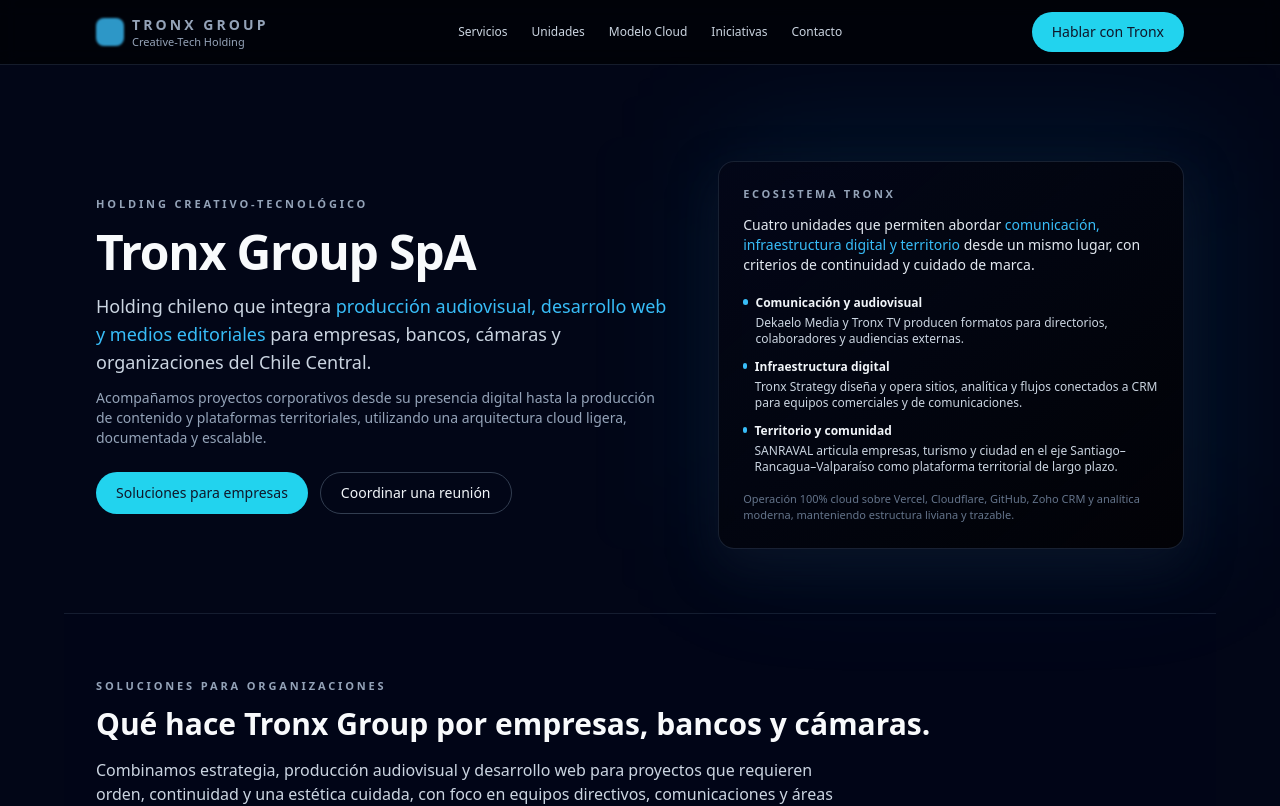
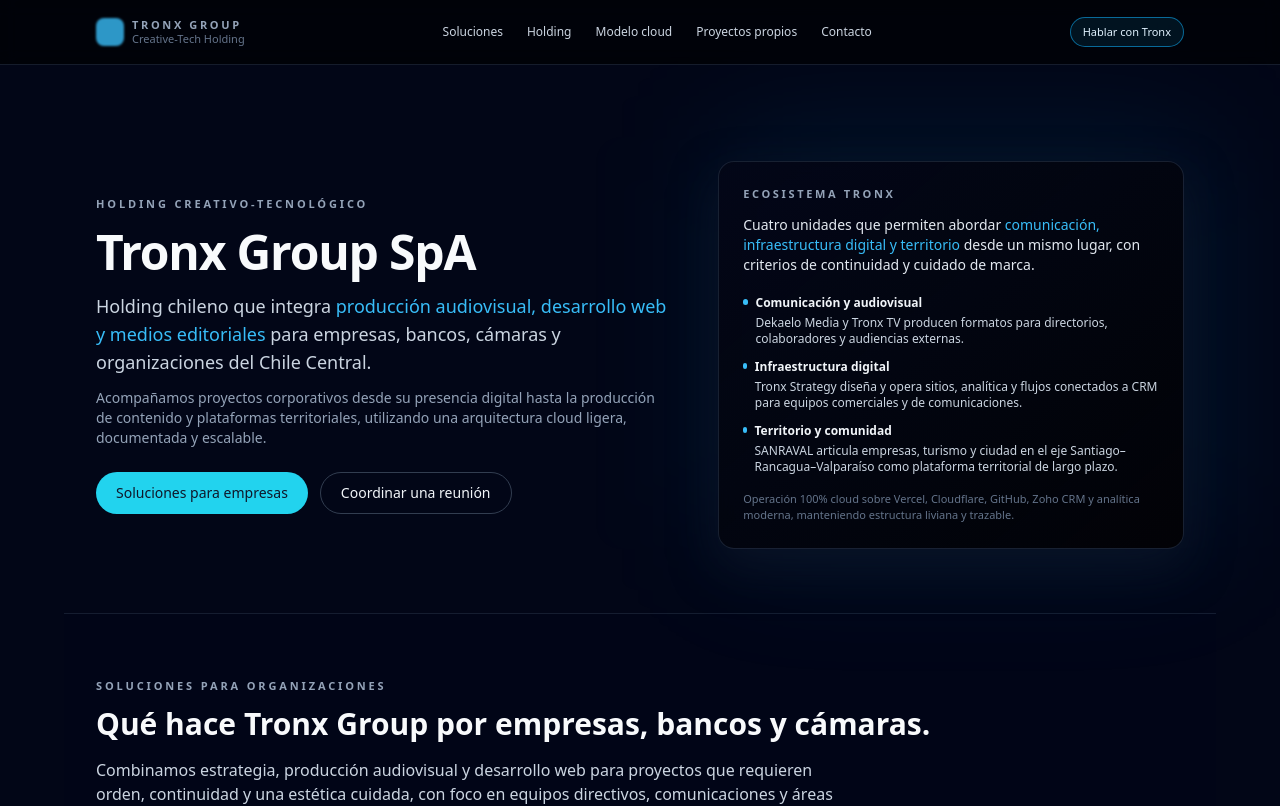
Before and after one commit to TronxGroup/tronxgroup, a Next.js app: page / in a window 1280 px wide. Shown: the top 806 px of the page. Built offline with nearby package versions, Linux system fonts and the light colour scheme.

Commit message:
Update layout.tsx

```diff
--- a/app/layout.tsx
+++ b/app/layout.tsx
@@ -29,38 +29,63 @@
       <body className="bg-slate-950 text-slate-100">
         <header className="sticky top-0 z-30 border-b border-slate-800/70 bg-black/60 backdrop-blur">
           <nav className="max-w-6xl mx-auto flex items-center justify-between px-4 sm:px-6 lg:px-8 h-16">
+            {/* Marca Tronx */}
             <Link href="#top" className="flex items-center gap-2">
               {/* Reemplaza este bloque por tu logo real en /public si quieres */}
               <div className="h-7 w-7 rounded-lg bg-sky-400/80 blur-[1px]" />
               <div className="flex flex-col leading-tight">
-                <span className="text-sm font-semibold tracking-[0.22em] uppercase text-slate-400">
-                  Tronx Group
+                <span className="text-[11px] font-semibold tracking-[0.24em] uppercase text-slate-400">
+                  TRONX GROUP
                 </span>
-                <span className="text-[11px] text-slate-400">
+                <span className="text-[11px] text-slate-500">
                   Creative-Tech Holding
                 </span>
               </div>
             </Link>
+
+            {/* Menú principal desktop */}
             <div className="hidden md:flex items-center gap-6 text-xs font-medium text-slate-300">
-              <a href="#servicios" className="hover:text-sky-300">
-                Servicios
+              <a
+                href="#servicios"
+                className="relative inline-flex items-center gap-1 hover:text-sky-300 transition-colors"
+              >
+                <span>Soluciones</span>
+                <span className="pointer-events-none absolute inset-x-0 -bottom-1 h-px scale-x-0 bg-sky-400/70 transition-transform duration-200 origin-center group-hover:scale-x-100" />
               </a>
-              <a href="#unidades" className="hover:text-sky-300">
-                Unidades
+              <a
+                href="#unidades"
+                className="relative inline-flex items-center hover:text-sky-300 transition-colors group"
+              >
+                <span>Holding</span>
+                <span className="pointer-events-none absolute inset-x-0 -bottom-1 h-px scale-x-0 bg-sky-400/70 transition-transform duration-200 origin-center group-hover:scale-x-100" />
               </a>
-              <a href="#modelo" className="hover:text-sky-300">
-                Modelo Cloud
+              <a
+                href="#modelo"
+                className="relative inline-flex items-center hover:text-sky-300 transition-colors group"
+              >
+                <span>Modelo cloud</span>
+                <span className="pointer-events-none absolute inset-x-0 -bottom-1 h-px scale-x-0 bg-sky-400/70 transition-transform duration-200 origin-center group-hover:scale-x-100" />
               </a>
-              <a href="#iniciativas" className="hover:text-sky-300">
-                Iniciativas
+              <a
+                href="#iniciativas"
+                className="relative inline-flex items-center hover:text-sky-300 transition-colors group"
+              >
+                <span>Proyectos propios</span>
+                <span className="pointer-events-none absolute inset-x-0 -bottom-1 h-px scale-x-0 bg-sky-400/70 transition-transform duration-200 origin-center group-hover:scale-x-100" />
               </a>
-              <a href="#contacto" className="hover:text-sky-300">
-                Contacto
+              <a
+                href="#contacto"
+                className="relative inline-flex items-center hover:text-sky-300 transition-colors group"
+              >
+                <span>Contacto</span>
+                <span className="pointer-events-none absolute inset-x-0 -bottom-1 h-px scale-x-0 bg-sky-400/70 transition-transform duration-200 origin-center group-hover:scale-x-100" />
               </a>
             </div>
+
+            {/* CTA */}
             <a
               href="#contacto"
-              className="hidden sm:inline-flex btn-primary text-xs"
+              className="hidden sm:inline-flex items-center rounded-full border border-sky-500/60 bg-sky-500/10 px-3 py-1.5 text-[11px] font-medium text-sky-100 hover:bg-sky-500/20 hover:border-sky-400 transition-colors"
             >
               Hablar con Tronx
             </a>
```
